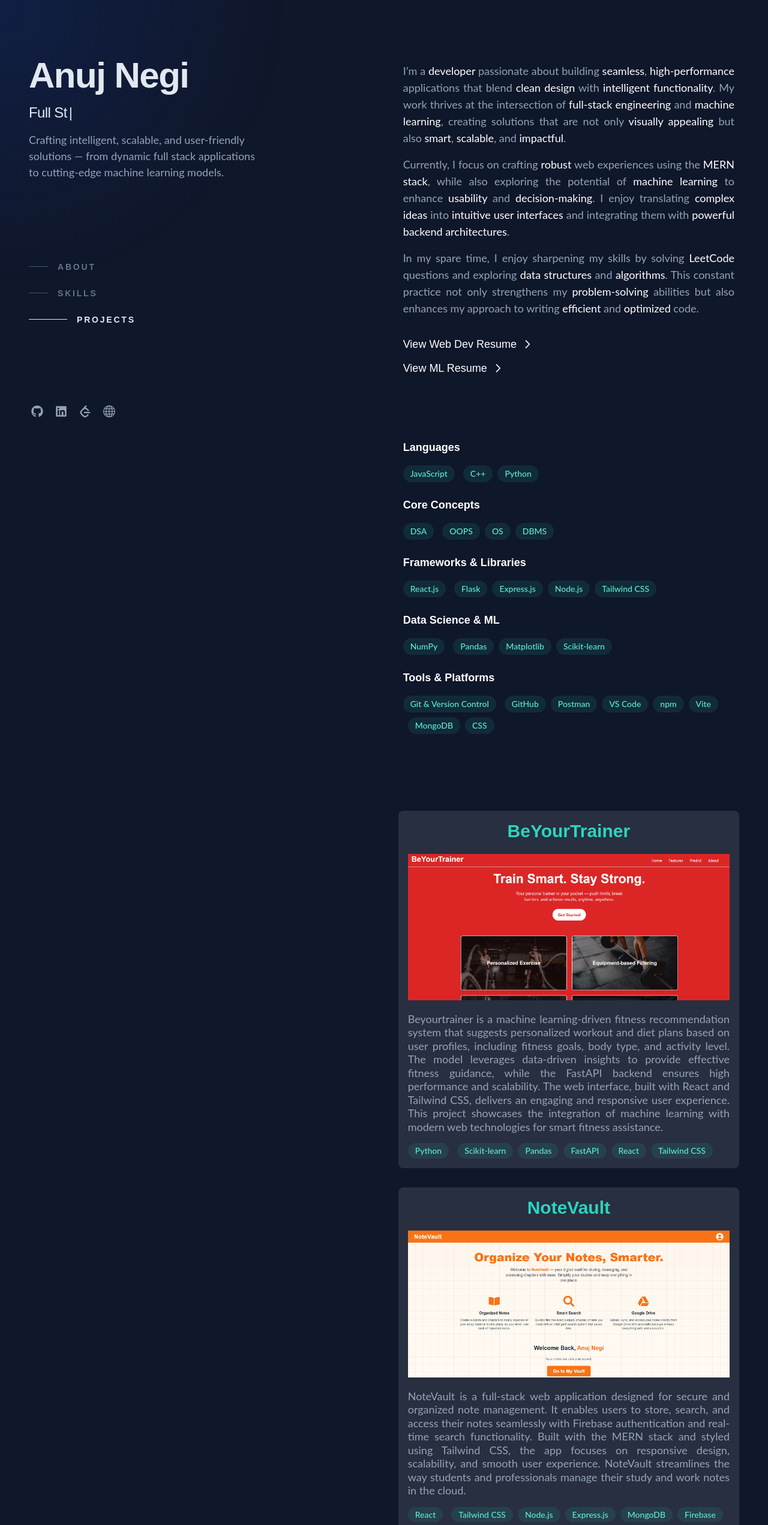
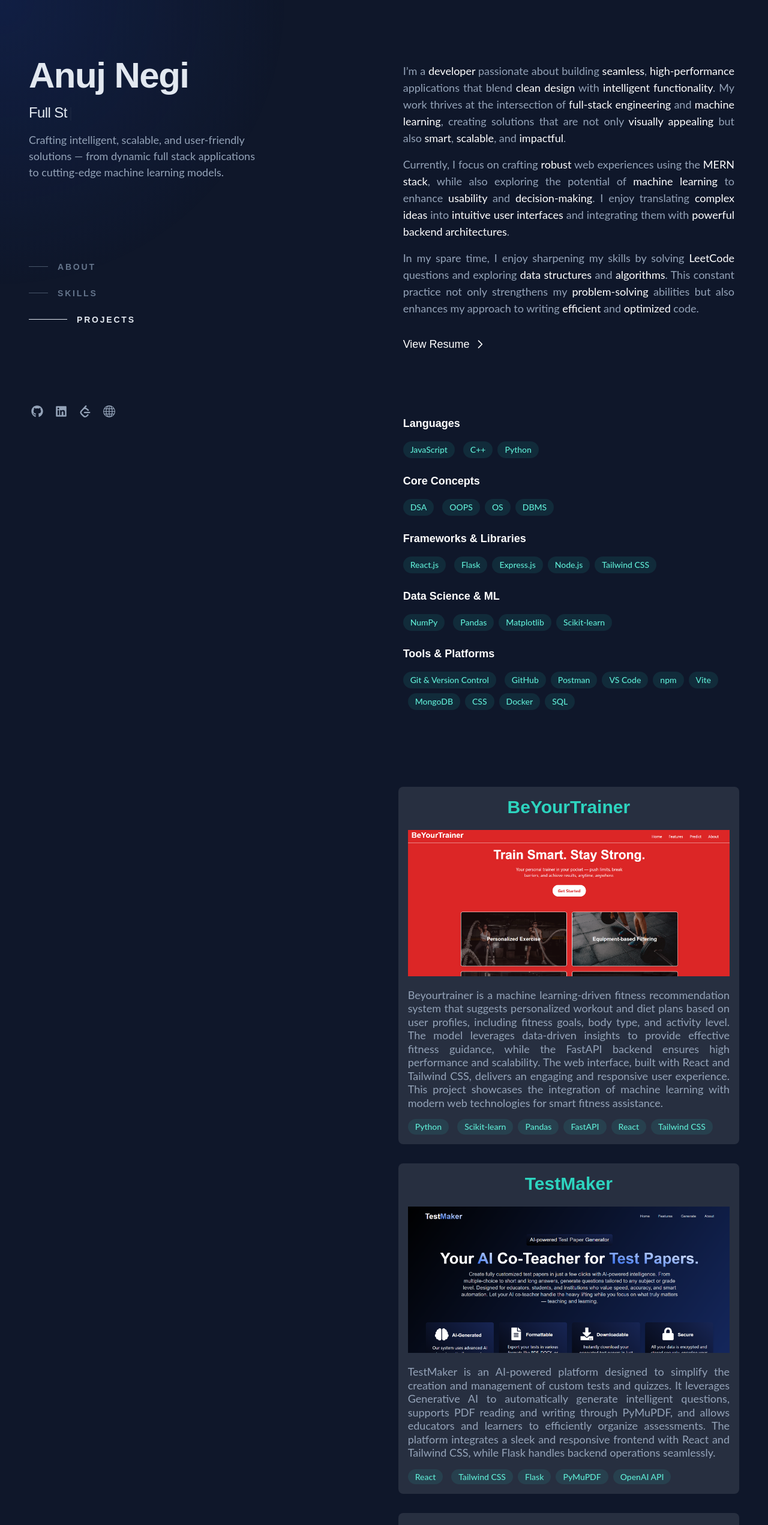
Before and after one commit to ANUJNEGI15072005/portfolio, a React (Vite) app: page / in a window 1280 px wide. Shown: the top 2543 px of the page at 60% size. Built offline with nearby package versions, Linux system fonts and the light colour scheme.

Commit message:
march_update

```diff
--- a/src/App.jsx
+++ b/src/App.jsx
@@ -46,7 +46,7 @@ export default function App() {
     },
     {
       heading: "Tools & Platforms",
-      content: ["Git & Version Control", "GitHub", "Postman", "VS Code", "npm", "Vite", "MongoDB", "CSS"],
+      content: ["Git & Version Control", "GitHub", "Postman", "VS Code", "npm", "Vite", "MongoDB", "CSS", "Docker", "SQL"],
     },
   ];
 
@@ -58,14 +58,6 @@ export default function App() {
         "Beyourtrainer is a machine learning-driven fitness recommendation system that suggests personalized workout and diet plans based on user profiles, including fitness goals, body type, and activity level. The model leverages data-driven insights to provide effective fitness guidance, while the FastAPI backend ensures high performance and scalability. The web interface, built with React and Tailwind CSS, delivers an engaging and responsive user experience. This project showcases the integration of machine learning with modern web technologies for smart fitness assistance.",
       techstack: ["Python", "Scikit-learn", "Pandas", "FastAPI", "React", "Tailwind CSS"],
       image: "beyourtrainer.png",
-    },
-    {
-      name: "NoteVault",
-      href: "https://notevaultapp.vercel.app/",
-      description:
-        "NoteVault is a full-stack web application designed for secure and organized note management. It enables users to store, search, and access their notes seamlessly with Firebase authentication and real-time search functionality. Built with the MERN stack and styled using Tailwind CSS, the app focuses on responsive design, scalability, and smooth user experience. NoteVault streamlines the way students and professionals manage their study and work notes in the cloud.",
-      techstack: ["React", "Tailwind CSS", "Node.js", "Express.js", "MongoDB", "Firebase"],
-      image: "notevault.png",
     },
     {
       name: "TestMaker",
@@ -233,29 +225,12 @@ export default function App() {
               </div>
               <div className="mt-6 lg:px-2 space-y-3">
                 <a
-                  href="resume___web_dev.pdf"
+                  href="resume.pdf"
                   target="_blank"
                   rel="noopener noreferrer"
                   className="flex items-center text-white font-medium text-lg group font-outfit hover:text-teal-400"
                 >
-                  View Web Dev Resume
-                  <svg
-                    className="ml-2 w-5 h-5 transform transition-transform duration-300 group-hover:translate-x-1 group-hover:text-teal-400"
-                    fill="none"
-                    stroke="currentColor"
-                    strokeWidth={2}
-                    viewBox="0 0 24 24"
-                  >
-                    <path strokeLinecap="round" strokeLinejoin="round" d="M9 5l7 7-7 7" />
-                  </svg>
-                </a>
-                <a
-                  href="resume___ml.pdf"
-                  target="_blank"
-                  rel="noopener noreferrer"
-                  className="flex items-center text-white font-medium text-lg group font-outfit hover:text-teal-400"
-                >
-                   View ML Resume
+                  View Resume
                   <svg
                     className="ml-2 w-5 h-5 transform transition-transform duration-300 group-hover:translate-x-1 group-hover:text-teal-400"
                     fill="none"
```
Also changed, not shown: 1 other file (tests, documents, lock files or other folders).
